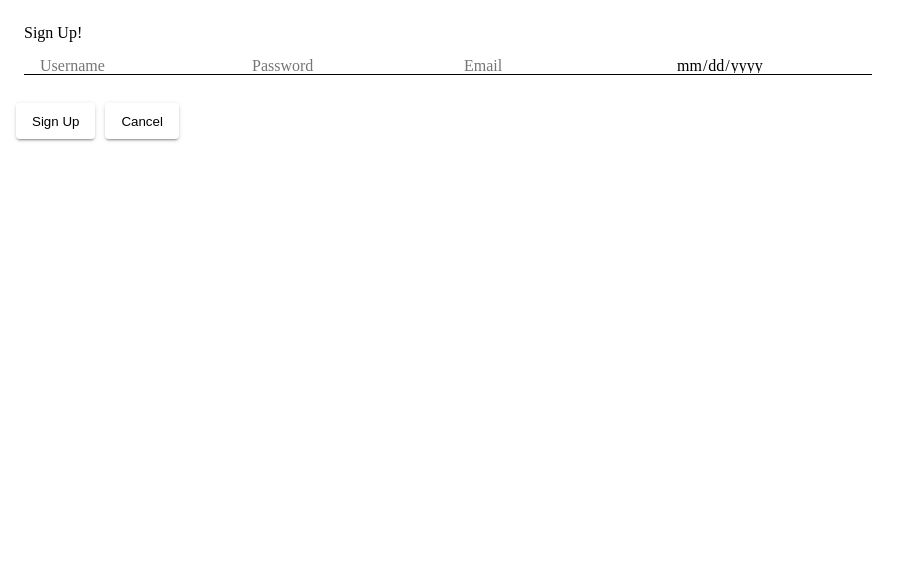
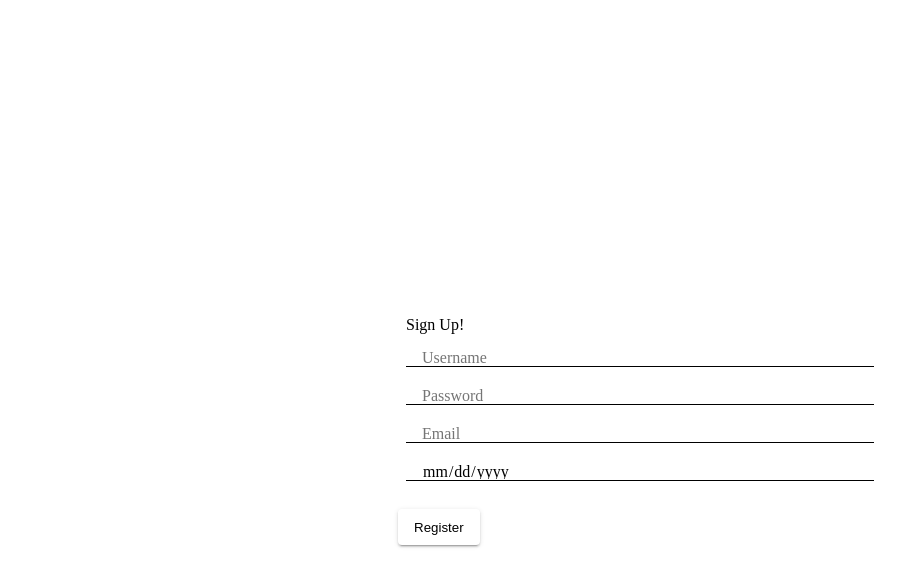
Before and after one commit to Adeniyi-Bella/movie-app-angular-frontend, an Angular app: page /registration in a window 1280 px wide. Shown: the top 586 px of the page, without its empty margins (0-922 px from the left). Built offline with nearby package versions, Linux system fonts and the light colour scheme.

Commit message:
styling registration and welcome page

```diff
--- a/src/app/user-registration-form/user-registration-form.component.html
+++ b/src/app/user-registration-form/user-registration-form.component.html
@@ -1,10 +1,11 @@
 <!-- src/app/user-registration-form/user-registration-form.component.html -->
-<mat-card>
+<!-- <form [formGroup]="registerForm"> -->
+  <mat-card class="centre-elements">
     <mat-card-header>
       <mat-card-title class="title">Sign Up!</mat-card-title>
     </mat-card-header>
     <mat-card-content>
-    <form>
+      <form class="flex-form">
         <mat-form-field>
           <input
             matInput
@@ -24,6 +25,7 @@
             name="Password"
             required
           />
+
         </mat-form-field>
         <mat-form-field>
           <input
@@ -31,9 +33,10 @@
             [(ngModel)]="userData.Email"
             type="email"
             placeholder="Email"
-          name="Email"
+            name="email"
             required
           />
+
         </mat-form-field>
         <mat-form-field>
           <input
@@ -53,15 +56,8 @@
         color="primary"
         class="signup-margin"
       >
-      Sign Up
-    </button>
-    <button
-      mat-raised-button
-      (click)="closeDialog()"
-      color="primary"
-      class="cancel-margin"
-    >
-      Cancel
+        Register
       </button>
     </mat-card-actions>
   </mat-card>
+<!-- </form> -->
--- a/src/app/user-registration-form/user-registration-form.component.scss
+++ b/src/app/user-registration-form/user-registration-form.component.scss
@@ -1,3 +1,8 @@
+.centre-elements{
+  margin: 300px auto;
+  max-width: 500px;
+}
+
 .signup-margin {
     margin-right: 10px;
     margin-bottom: 15px;
@@ -10,3 +15,8 @@
   .title {
     padding-bottom: 15px;
   }
+
+  .flex-form {
+    display: flex;
+    flex-direction: column;
+  }
--- a/src/app/welcome-page/welcome-page.component.html
+++ b/src/app/welcome-page/welcome-page.component.html
@@ -13,12 +13,7 @@
       <a routerLink="../registration" alt="Link to main movies page">Register</a>
     </h1>
 
-    <button
-      mat-raised-button
-      (click)="openUserLoginDialog()"
-      color="primary"
-      class="welcome-button"
-    >
-      Login
-    </button>
+    <h1>
+      <a routerLink="../login" alt="Link to main movies page">Login</a>
+    </h1>
   </div>
```
Lines whose indentation alone changed are shown as unchanged.
